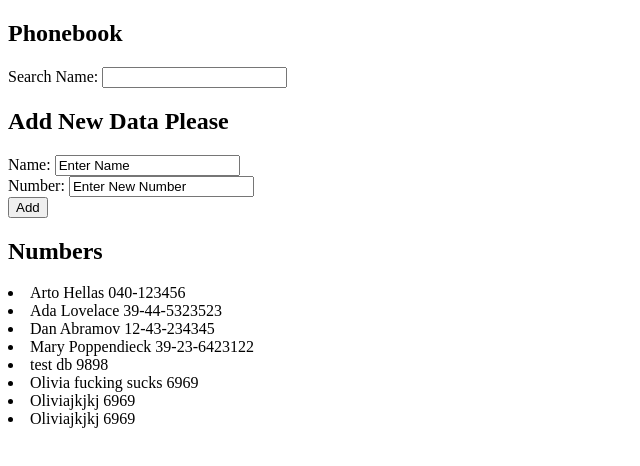
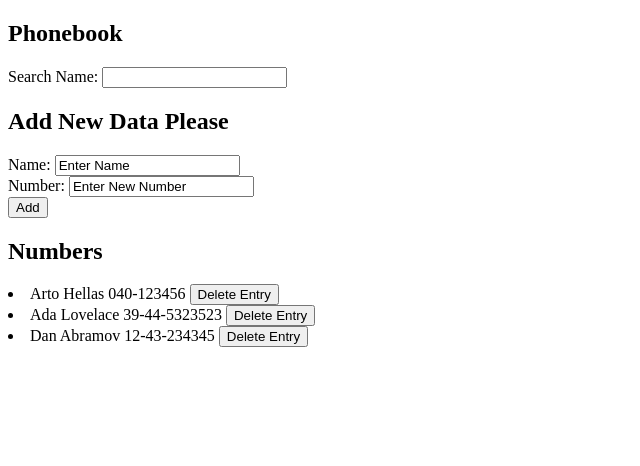
Before and after one commit to RetiredDairyCow/FULL-STACK-OPEN, a React (Create React App) app in the folder FSP-E2/phonebookapp/: page / in a window 1280 px wide. Shown: the top 466 px of the page, without its empty margins (0-640 px from the left). Built offline with nearby package versions, Linux system fonts and the light colour scheme; data requests are answered from the project's data file.

Commit message:
step 9 done

```diff
--- a/FSP-E2/phonebookapp/db.json
+++ b/FSP-E2/phonebookapp/db.json
@@ -14,31 +14,6 @@
       "name": "Dan Abramov",
       "number": "12-43-234345",
       "id": 3
-    },
-    {
-      "name": "Mary Poppendieck",
-      "number": "39-23-6423122",
-      "id": 4
-    },
-    {
-      "name": "test db",
-      "number": "9898",
-      "id": 5
-    },
-    {
-      "name": "Olivia fucking sucks",
-      "number": "6969",
-      "id": 6
-    },
-    {
-      "name": "Oliviajkjkj",
-      "number": "6969",
-      "id": 7
-    },
-    {
-      "name": "Oliviajkjkj",
-      "number": "6969",
-      "id": 8
     }
   ]
 }
--- a/FSP-E2/phonebookapp/src/App.js
+++ b/FSP-E2/phonebookapp/src/App.js
@@ -5,8 +5,9 @@ import Search from './components/Search'
 import Forms from './components/Forms'
 import personServices from './services/persons'
 
+
 const App = () => {
-
+ /*  const url = 'http://localhost:3001/persons' */
   const [persons, setPersons] = useState([])
   const [newName, setNewName] = useState('Enter Name')
   const [newNumber, setNewNumber] = useState('Enter New Number')
@@ -43,8 +44,8 @@ const App = () => {
 
       <h2>Numbers</h2>
       {nameFilter.map(person =>
-        <Numbers key={person.name} firstAndLast = {person.name}
-        no={person.number}/>)}
+        <Numbers key={person.id} firstAndLast = {person.name} entryID={person.id}
+        no={person.number} persons={persons} setPersons={setPersons}/>)}
 
     </div>
   )
--- a/FSP-E2/phonebookapp/src/components/Numbers.js
+++ b/FSP-E2/phonebookapp/src/components/Numbers.js
@@ -1,5 +1,30 @@
 import React from 'react'
+import personServices from '../services/persons'
 
-const Numbers= (props) => <li>{props.firstAndLast} {props.no}</li>
+
+
+const Numbers= (props) => {
+     const handleDelete = (event) => {
+        if(window.confirm(`Delete ${props.firstAndLast} ?`))
+        {
+            personServices
+                .deleteEntry(props.entryID)
+                .then(
+                    props.setPersons(props.persons.filter(p => p.id !== props.entryID))
+                )
+                .catch(error => {
+                    window.alert('The entry has already been deleted')
+                    props.setPersons(props.persons.filter(p => p.id !== props.entryID))
+                })
+        }
+    }
+
+    return (
+        <li>
+        {props.firstAndLast} {props.no} {' '}
+        <button onClick={handleDelete}>Delete Entry</button>
+        </li>
+    )
+}
 
 export default Numbers
--- a/FSP-E2/phonebookapp/src/services/persons.js
+++ b/FSP-E2/phonebookapp/src/services/persons.js
@@ -11,8 +11,14 @@ const create = (newObject) => {
     return request.then(response => response.data)
 }
 
+const deleteEntry = (id) => {
+    const request = axios.delete(`${baseUrl}/${id}`)
+    return request.then(response => response.data)
+}
+
 const exportObj = {
     getAll,
-    create
+    create,
+    deleteEntry
 }
 export default exportObj
```
